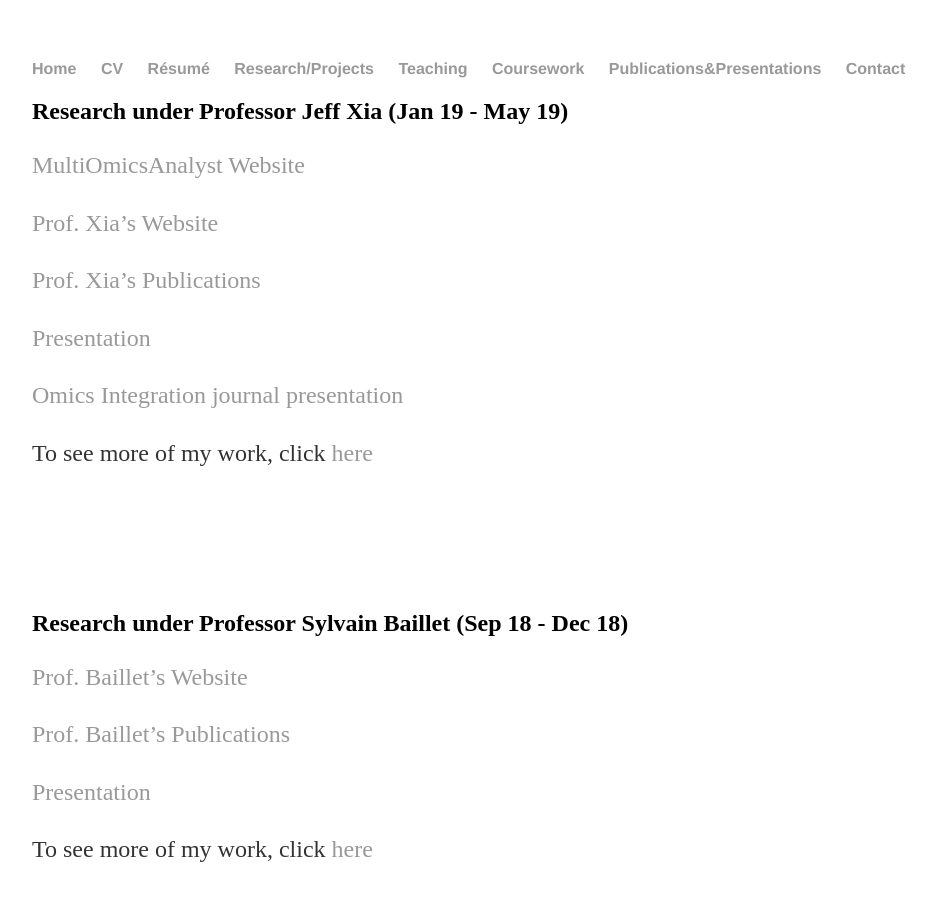
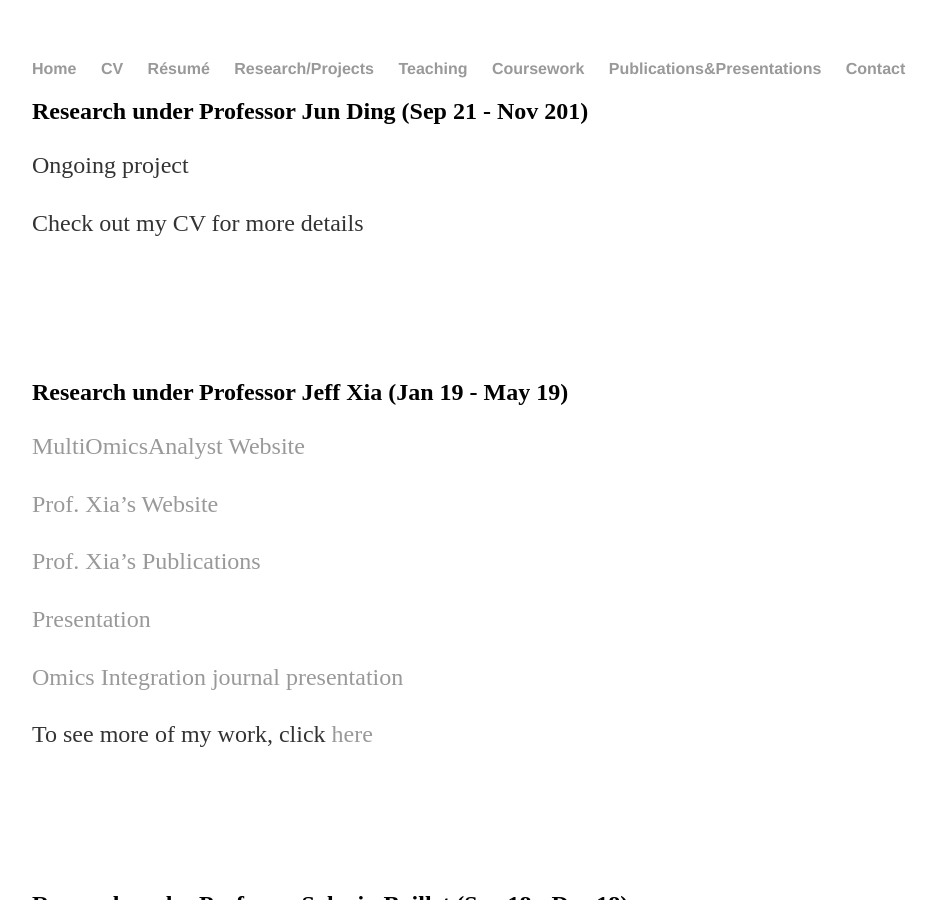
Before and after one commit to yjkweon24/yjkweon24.github.io, a Jekyll site: the page built from researchprojects/researchprojects.md, in a window 1280 px wide and 900 px high. Shown: the whole window, without its empty margins (160-1096 px from the left). Built offline with Jekyll 4.4.1, drawn with Linux system fonts in a browser that asks for light colours.

Commit message:
Update researchprojects.md

```diff
--- a/researchprojects/researchprojects.md
+++ b/researchprojects/researchprojects.md
@@ -2,6 +2,16 @@
 layout: default
 title: Research/Projects
 ---
+
+## Research under Professor Jun Ding (Sep 21 - Nov 201)
+
+Ongoing project
+
+Check out my CV for more details
+
+<br>
+
+<br>
 
 ## Research under Professor Jeff Xia (Jan 19 - May 19)
 
```
